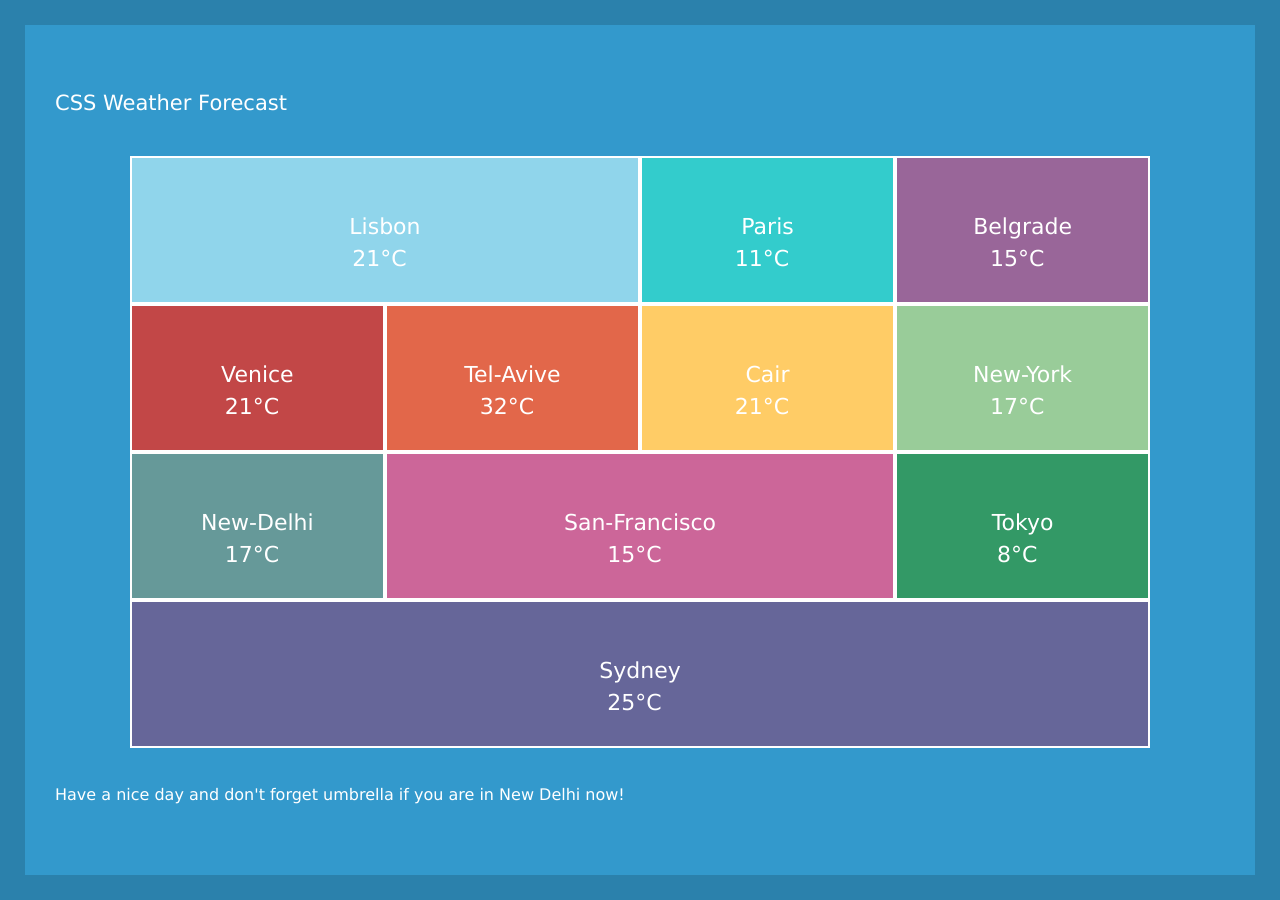
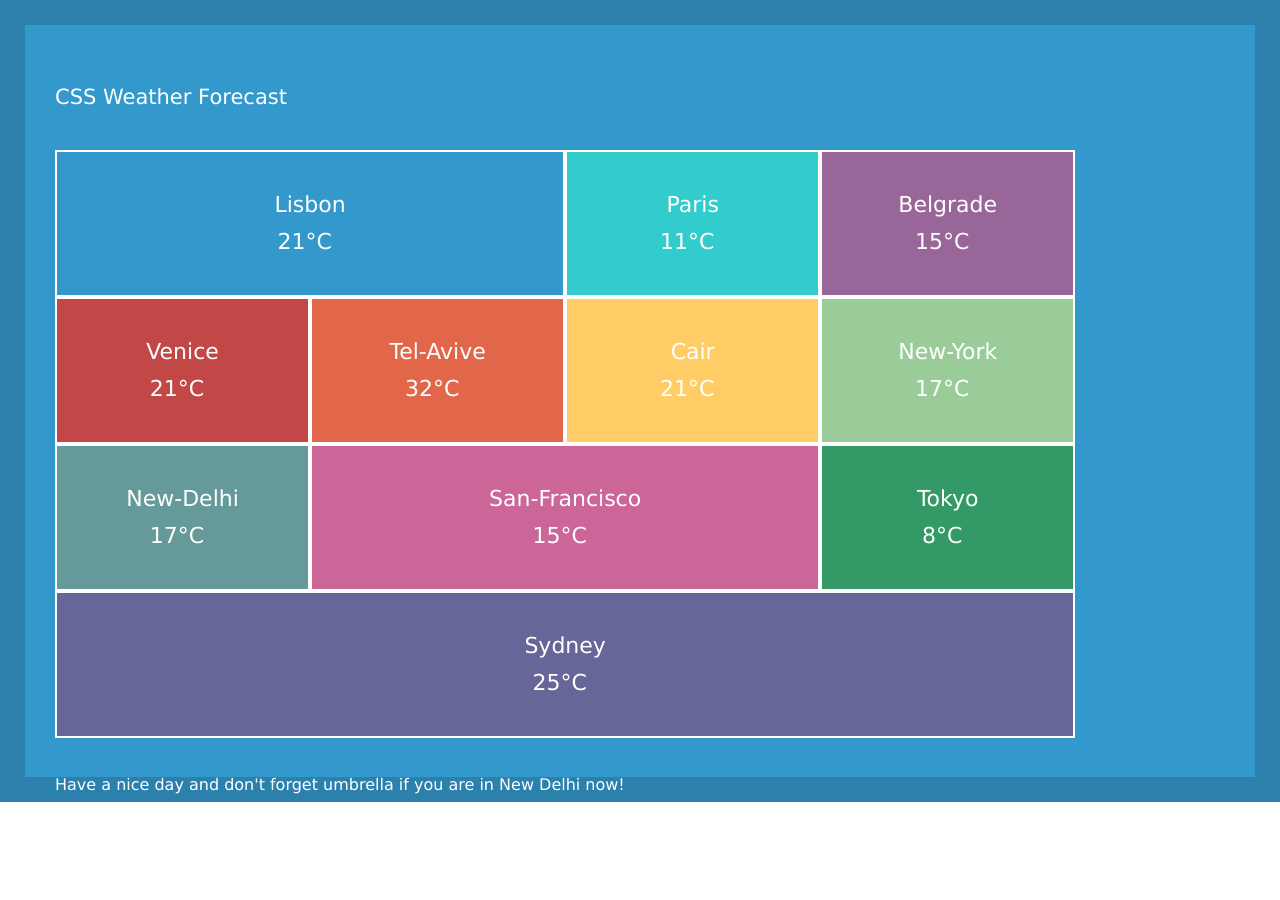
Before and after one commit to Olexander96/homework-6, a plain HTML site: page index.html in a window 1280 px wide. After the commit the page ends 802 px from the top, so only its background shows below. Drawn offline with nearby package versions, Linux system fonts and the light colour scheme; some icons are missing.

Commit message:
changed bloks

```diff
--- a/style/style.css
+++ b/css/style.css
@@ -1,44 +1,51 @@
 * {
     box-sizing: border-box;
     transition: all .1s ease-in;
+    line-height: 1;
 }
+
+main {
+    border: 25px solid #2B81AC;
+    background-color: #3399CC;
+    min-height: 100vh;
+    padding: 60px 0 100px;
+}
+
 .container {
-    position: relative;
-    max-width: 1440px;
-    height: 900px;
+    max-width: 1170px;
+    max-height: 592px;
     margin: 0 auto;
     display: flex;
-    background-color: #3399CC;
-    border: 25px solid #2B81AC;
     flex-direction: column;
-    padding-top: 66px;
-    align-items: center;
+    align-items: flex-start;
 }
-.title {
-    width: 1170px;/**/
+
+.container .title {
     display: flex;
     justify-content: flex-start;
     margin-bottom: 40px;
 }
+
 .title h2 {
     font-family: 'Lucida Sans', 'Lucida Sans Regular', 'Lucida Grande', 'Lucida Sans Unicode', Geneva, Verdana, sans-serif;
     font-size: 21px;
     color: #fff;
     line-height: 25px;
 }
-.cities {
+
+.container .cities {
     max-width: 1170px;
     height: 592px;
     display: inline-block;
     display: flex;
-    flex-direction: row;
     flex-wrap: wrap;
-    font-size: 0;
     margin-bottom: 37px;
 }
-ul:hover li {
+
+.cities:hover li {
     opacity: 0.5;
 }
+
 li:hover {
     opacity: 1 !important;
     cursor: url('../img/cursor-icon.svg'), pointer;
@@ -46,34 +53,40 @@ li:hover {
 
 .first-group {
     display: flex;
+    flex-direction: column;
     align-items: center;
     justify-content: center;
     width: 25%;
-    height: 25%;
+    height: 147px;
     border: 2px solid #FFFFFF;
 }
+
 .second-group {
     display: flex;
+    flex-direction: column;
     align-items: center;
     justify-content: center;
     width: 50%;
-    height: 25%;
+    height: 147px;
     border: 2px solid #FFFFFF;
 }
+
 .third-group {
     display: flex;
+    flex-direction: column;
     align-items: center;
     justify-content: center;
     width: 100%;
-    height: 25%;
+    height: 147px;
     border: 2px solid #FFFFFF;
 }
+
 .lisbon {
     display: flex;
     justify-content: center;
     width: 100%;
     height: 100%;
-    background-color: rgb(144, 213, 235);
+    background-color: #3399CC;
 }
 .paris {
     display: flex;
@@ -145,31 +158,26 @@ li:hover {
     height: 100%;
     background-color: #666699;
 }
+
 .info {
     display: flex;
     flex-direction: column;
     align-items: center;
     justify-content: center;
+    font-family: 'Lucida Sans', 'Lucida Sans Regular', 'Lucida Grande', 'Lucida Sans Unicode', Geneva, Verdana, sans-serif;
+    font-size: 22px;
+    color: #fff;
+}
+.info h3 {
+    margin-bottom: 15px;
 }
 .weather-container {
     display: flex;
     justify-content: center;
     align-items: center;
 }
-h3 {
-    font-family: 'Lucida Sans', 'Lucida Sans Regular', 'Lucida Grande', 'Lucida Sans Unicode', Geneva, Verdana, sans-serif;
-    font-size: 22px;
-    color: #fff;
-    margin-top: 26px;
-    margin-bottom: 10px;
-}
-.info p {
-    font-family: 'Lucida Sans', 'Lucida Sans Regular', 'Lucida Grande', 'Lucida Sans Unicode', Geneva, Verdana, sans-serif;
-    font-size: 22px;
-    color: #fff;
-}
+
 .greeting {
-    width: 1170px;
     display: flex;
     justify-content: flex-start;
     text-align: start;
@@ -177,8 +185,8 @@ h3 {
     font-size: 16px;
     line-height: 19px;
     color: #fff;
+}
 
-}
 .title .wi-sunrise {
     font-size: 27px;
     margin-left: 4px;
@@ -189,4 +197,3 @@ h3 {
     margin-left: 11px;
     color: #fff;
 }
-/**/
--- a/index.html
+++ b/index.html
@@ -7,7 +7,7 @@
     <title>Weather Fortcast</title>
     <link rel="stylesheet" href="https://cdnjs.cloudflare.com/ajax/libs/meyer-reset/2.0/reset.min.css">
     <link rel="stylesheet" href="https://cdnjs.cloudflare.com/ajax/libs/weather-icons/2.0.12/css/weather-icons.min.css" referrerpolicy="no-referrer" />
-    <link rel="stylesheet" href="style/style.css">
+    <link rel="stylesheet" href="css/style.css">
 </head>
 <body>
     <main>
```
